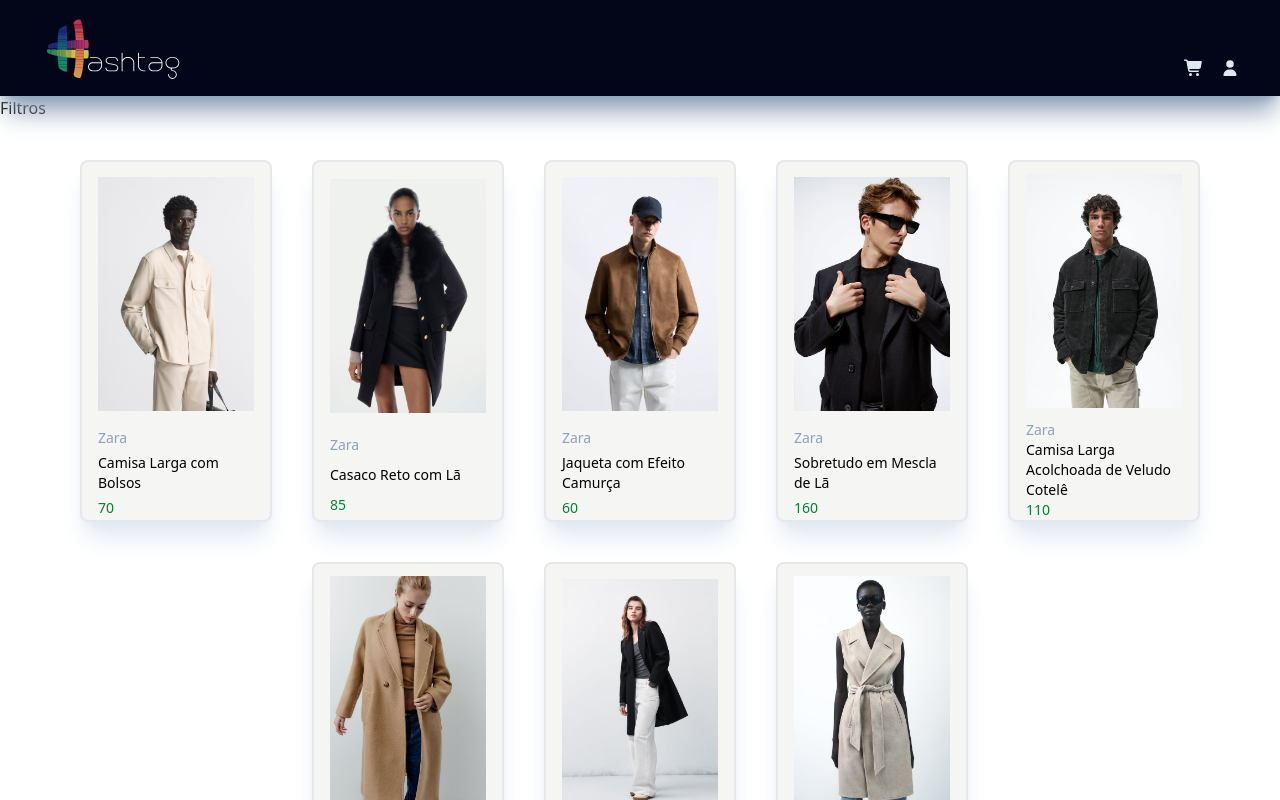
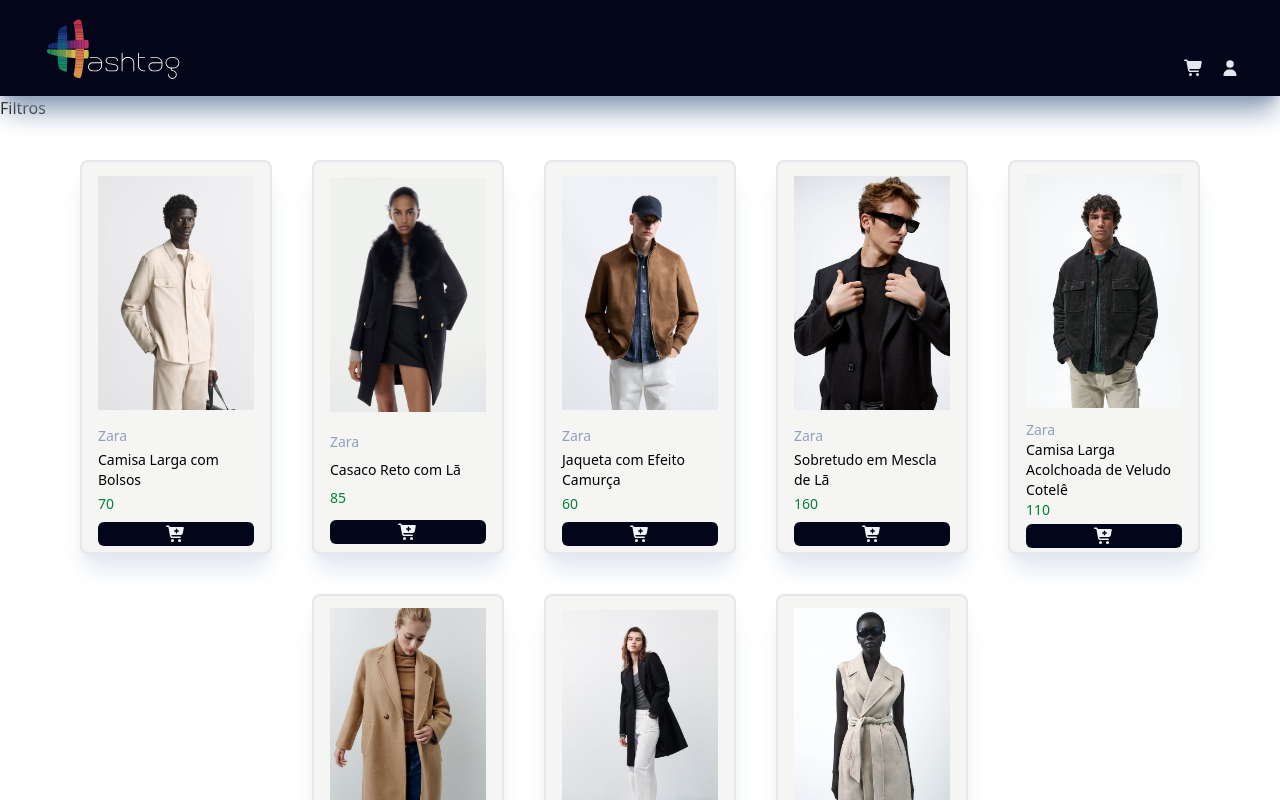
Before and after one commit to auriceliof/hashtag-MagazineProject, a React app in the folder frontend/: page / in a window 1280 px wide. Shown: the top 800 px of the page. Built offline with nearby package versions, Linux system fonts and the light colour scheme; the HTML template or start-up script is replaced by a standard one.

Commit message:
Add button car

```diff
--- a/frontend/src/pages/HomePage/ProductCard.jsx
+++ b/frontend/src/pages/HomePage/ProductCard.jsx
@@ -1,4 +1,6 @@
 import React from 'react'
+import { FontAwesomeIcon } from '@fortawesome/react-fontawesome'
+import { faCartPlus } from '@fortawesome/free-solid-svg-icons'
 
 const ProductCard = ({ id, name, brand, image, feminine, price }) => {
   return (
@@ -7,6 +9,9 @@
       <p className='mx-4 text-sm text-slate-400 '>{brand}</p>
       <p className='mx-4 text-sm'>{name}</p>
       <p className='mx-4 text-sm text-green-700'>{price}</p>
+      <button className='bg-slate-950 rounded-md mx-4 my-1 text-slate-100 hover:bg-slate-800 '>
+        <FontAwesomeIcon icon={faCartPlus}/>
+      </button>
     </article>
   )
 }
--- a/frontend/src/pages/HomePage/ProductsContainer.jsx
+++ b/frontend/src/pages/HomePage/ProductsContainer.jsx
@@ -7,6 +7,7 @@
     <section className='container flex flex-wrap mx-auto p-10 justify-center gap-10'>
         {catalog.map(product => (
             <ProductCard
+                key={`product_${product.id}_key`}
                 {...product}
             />
         ))}
```
